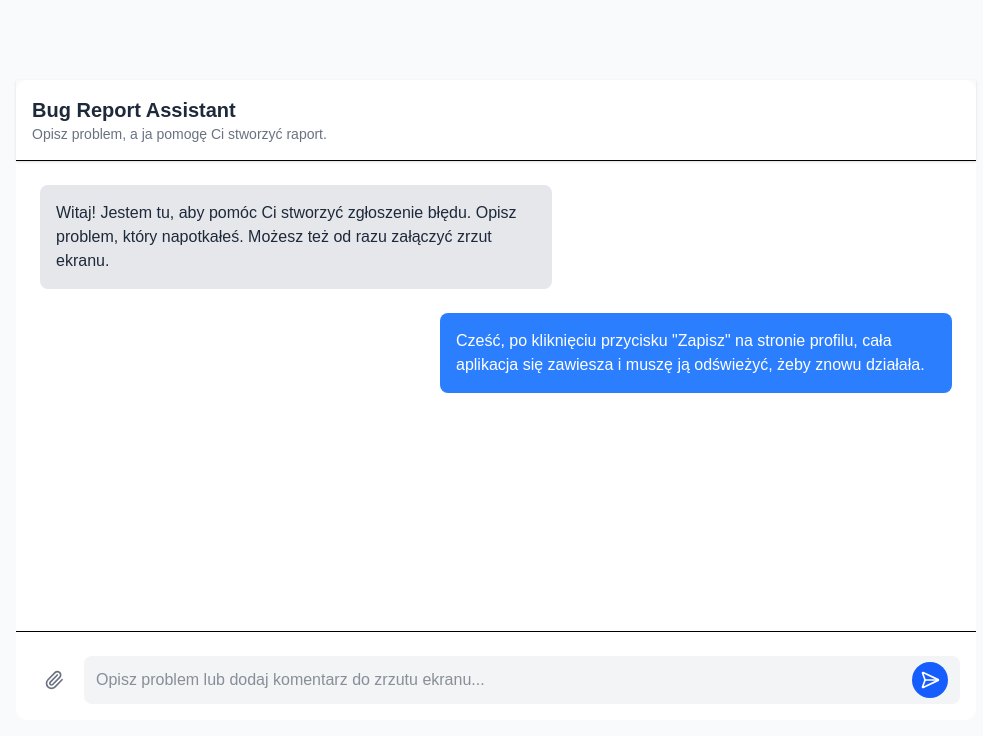
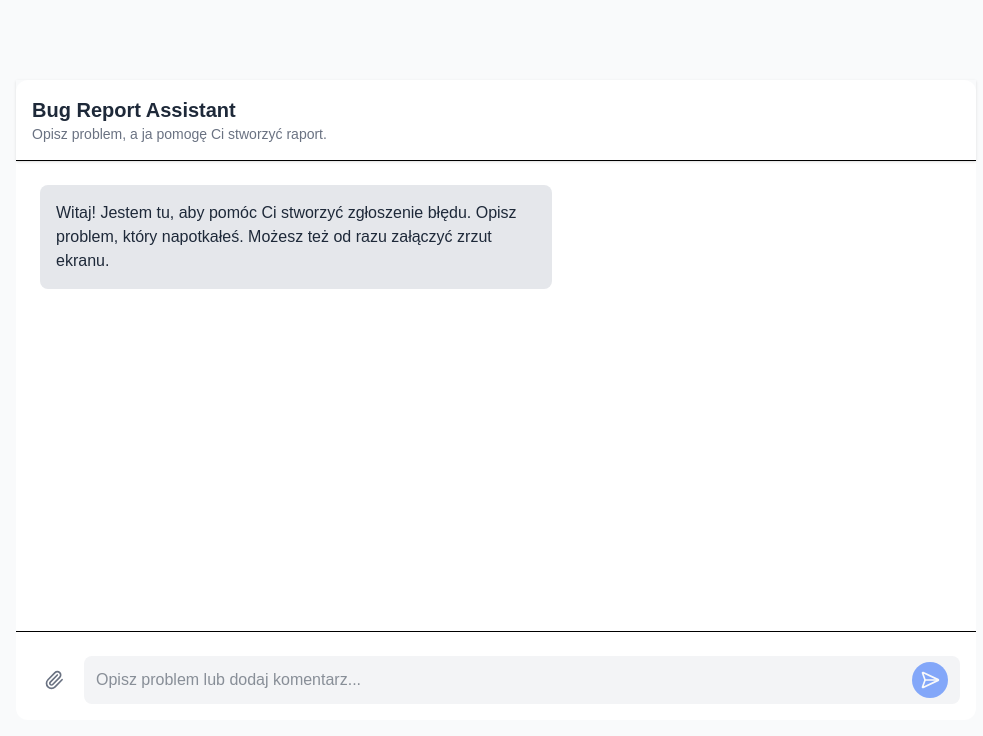
Before and after one commit to MichalWegielski/bug-report-bot, a Next.js app in the folder bug-report-bot/: page / in a window 1280 px wide. Shown: the top 736 px of the page, without its empty margins (144-1127 px from the left). Built offline with nearby package versions, Linux system fonts and the light colour scheme.

Commit message:
basic chat

```diff
--- a/bug-report-bot/package.json
+++ b/bug-report-bot/package.json
@@ -9,6 +9,9 @@
     "lint": "next lint"
   },
   "dependencies": {
+    "@langchain/google-genai": "^0.2.16",
+    "@langchain/langgraph": "^0.4.4",
+    "@langchain/openai": "^0.6.7",
     "lucide-react": "^0.539.0",
     "next": "15.4.6",
     "react": "19.1.0",
--- /dev/null
+++ b/bug-report-bot/src/app/api/chat/route.ts
@@ -0,0 +1,27 @@
+import { NextResponse } from "next/server";
+import {
+  StateGraph,
+  MessagesAnnotation,
+  START,
+  END,
+} from "@langchain/langgraph";
+import { ChatOpenAI } from "@langchain/openai";
+
+const callModel = async (state: typeof MessagesAnnotation.State) => {
+  const model = new ChatOpenAI({ model: "gpt-4o", temperature: 0 });
+  const response = await model.invoke(state.messages);
+  return { messages: [response] };
+};
+
+const app = new StateGraph(MessagesAnnotation)
+  .addNode("agent", callModel)
+  .addEdge(START, "agent")
+  .addEdge("agent", END)
+  .compile();
+
+export async function POST(req: Request) {
+  const body = await req.json();
+  const messages = body.messages ?? [];
+  const result = await app.invoke({ messages });
+  return NextResponse.json(result);
+}
--- a/bug-report-bot/src/app/page.tsx
+++ b/bug-report-bot/src/app/page.tsx
@@ -1,50 +1,102 @@
 "use client";
 
 import { Paperclip, SendHorizonal, X } from "lucide-react";
-import { useState, ChangeEvent, useRef } from "react";
+import { useState, ChangeEvent, useRef, FormEvent, useEffect } from "react";
 import Image from "next/image";
 
+interface Message {
+  role: "user" | "assistant";
+  content: string;
+}
+
 export default function Home() {
+  const [messages, setMessages] = useState<Message[]>([
+    {
+      role: "assistant",
+      content:
+        "Witaj! Jestem tu, aby pomóc Ci stworzyć zgłoszenie błędu. Opisz problem, który napotkałeś. Możesz też od razu załączyć zrzut ekranu.",
+    },
+  ]);
+  const [input, setInput] = useState<string>("");
+  const [isLoading, setIsLoading] = useState<boolean>(false);
+
   const [previewUrl, setPreviewUrl] = useState<string | null>(null);
   const [error, setError] = useState<string | null>(null);
+  const fileInputRef = useRef<HTMLInputElement>(null);
 
-  const fileInputRef = useRef<HTMLInputElement>(null);
+  const messagesEndRef = useRef<HTMLDivElement>(null);
+
+  useEffect(() => {
+    messagesEndRef.current?.scrollIntoView({ behavior: "smooth" });
+  }, [messages]);
+
+  const handleSubmit = async (e: FormEvent) => {
+    e.preventDefault();
+    if (!input.trim()) return;
+
+    const newUserMessage: Message = { role: "user", content: input };
+    const newMessages = [...messages, newUserMessage];
+
+    setMessages(newMessages);
+    setInput("");
+    setIsLoading(true);
+
+    try {
+      const response = await fetch("/api/chat", {
+        method: "POST",
+        headers: {
+          "Content-Type": "application/json",
+        },
+        body: JSON.stringify({
+          messages: newMessages.map((msg) => ({
+            type: msg.role === "user" ? "human" : "ai",
+            content: msg.content,
+          })),
+        }),
+      });
+
+      if (!response.ok) {
+        throw new Error("Błąd serwera");
+      }
+
+      const result = await response.json();
+
+      setMessages(
+        result.messages.map((msg: any) => ({
+          role: msg.type === "human" ? "user" : "assistant",
+          content: msg.content,
+        }))
+      );
+    } catch (error) {
+      console.error("Błąd podczas komunikacji z API:", error);
+    } finally {
+      setIsLoading(false);
+    }
+  };
 
   const handleFileChange = (e: ChangeEvent<HTMLInputElement>) => {
     const file = e.target.files?.[0];
-
-    if (!file) {
-      return;
-    }
-
+    if (!file) return;
     const allowedTypes = ["image/jpeg", "image/png"];
     if (!allowedTypes.includes(file.type)) {
       setError("Proszę wybrać plik w formacie JPG lub PNG.");
       setPreviewUrl(null);
-      if (fileInputRef.current) {
-        fileInputRef.current.value = "";
-      }
+      if (fileInputRef.current) fileInputRef.current.value = "";
       return;
     }
-
     setError(null);
-
     const url = URL.createObjectURL(file);
     setPreviewUrl(url);
   };
 
   const handleRemovePreview = () => {
-    if (previewUrl) {
-      URL.revokeObjectURL(previewUrl);
-    }
+    if (previewUrl) URL.revokeObjectURL(previewUrl);
     setPreviewUrl(null);
-    if (fileInputRef.current) {
-      fileInputRef.current.value = "";
-    }
+    if (fileInputRef.current) fileInputRef.current.value = "";
   };
 
   return (
-    <div className="h-screen w-full flex justify-center items-center bg-gray-50 dark:bg-gray-900">
+    <div className="h-screen w-screen flex justify-center items-center bg-gray-50 dark:bg-gray-900">
       <main className="w-3/4 h-4/5 rounded-xl flex flex-col bg-white dark:bg-gray-800">
         <header className="p-4 border-b dark:border-gray-700 shadow-sm">
           <h1 className="text-xl font-bold text-gray-800 dark:text-white">
@@ -56,24 +108,25 @@ export default function Home() {
         </header>
 
         <div className="flex-1 overflow-y-auto p-6 space-y-6">
-          <div className="flex items-start gap-3 justify-start">
-            <div className="bg-gray-200 dark:bg-gray-700 text-gray-800 dark:text-gray-200 p-4 rounded-lg max-w-lg">
-              <p>
-                Witaj! Jestem tu, aby pomóc Ci stworzyć zgłoszenie błędu. Opisz
-                problem, który napotkałeś. Możesz też od razu załączyć zrzut
-                ekranu.
-              </p>
+          {messages.map((msg, index) => (
+            <div
+              key={index}
+              className={`flex items-start gap-3 ${
+                msg.role === "user" ? "justify-end" : "justify-start"
+              }`}
+            >
+              <div
+                className={`${
+                  msg.role === "user"
+                    ? "bg-blue-500 text-white"
+                    : "bg-gray-200 dark:bg-gray-700 text-gray-800 dark:text-gray-200"
+                } p-4 rounded-lg max-w-lg`}
+              >
+                <p>{msg.content}</p>
+              </div>
             </div>
-          </div>
-          <div className="flex items-start gap-3 justify-end">
-            <div className="bg-blue-500 text-white p-4 rounded-lg max-w-lg">
-              <p>
-                Cześć, po kliknięciu przycisku "Zapisz" na stronie profilu, cała
-                aplikacja się zawiesza i muszę ją odświeżyć, żeby znowu
-                działała.
-              </p>
-            </div>
-          </div>
+          ))}
+          <div ref={messagesEndRef} />
         </div>
 
         <footer className="p-4 border-t dark:border-gray-700">
@@ -99,7 +152,10 @@ export default function Home() {
             )}
           </div>
 
-          <form className="relative flex items-center gap-2">
+          <form
+            onSubmit={handleSubmit}
+            className="relative flex items-center gap-2"
+          >
             <label
               htmlFor="file-upload"
               className="p-3 rounded-full hover:bg-gray-100 dark:hover:bg-gray-700 cursor-pointer transition-colors"
@@ -116,14 +172,24 @@ export default function Home() {
             />
 
             <textarea
-              placeholder="Opisz problem lub dodaj komentarz do zrzutu ekranu..."
+              value={input}
+              onChange={(e) => setInput(e.target.value)}
+              placeholder="Opisz problem lub dodaj komentarz..."
               className="flex-1 w-full resize-none bg-gray-100 dark:bg-gray-700 border-transparent rounded-lg p-3 pr-12 text-gray-800 dark:text-gray-200 focus:ring-2 focus:ring-blue-500 focus:outline-none transition-shadow"
               rows={1}
+              disabled={isLoading}
+              onKeyDown={(e) => {
+                if (e.key === "Enter" && !e.shiftKey) {
+                  e.preventDefault();
+                  handleSubmit(e);
+                }
+              }}
             />
 
             <button
               type="submit"
-              className="absolute right-3 top-1/2 -translate-y-1/2 p-2 rounded-full bg-blue-600 text-white hover:bg-blue-700 hover:cursor-pointer transition-colors disabled:opacity-50"
+              className="absolute right-3 top-1/2 -translate-y-1/2 p-2 rounded-full bg-blue-600 text-white hover:bg-blue-700 transition-colors disabled:opacity-50"
+              disabled={isLoading || !input.trim()}
             >
               <SendHorizonal className="w-5 h-5" />
             </button>
```
Also changed, not shown: 1 other file (tests, documents, lock files or other folders).
